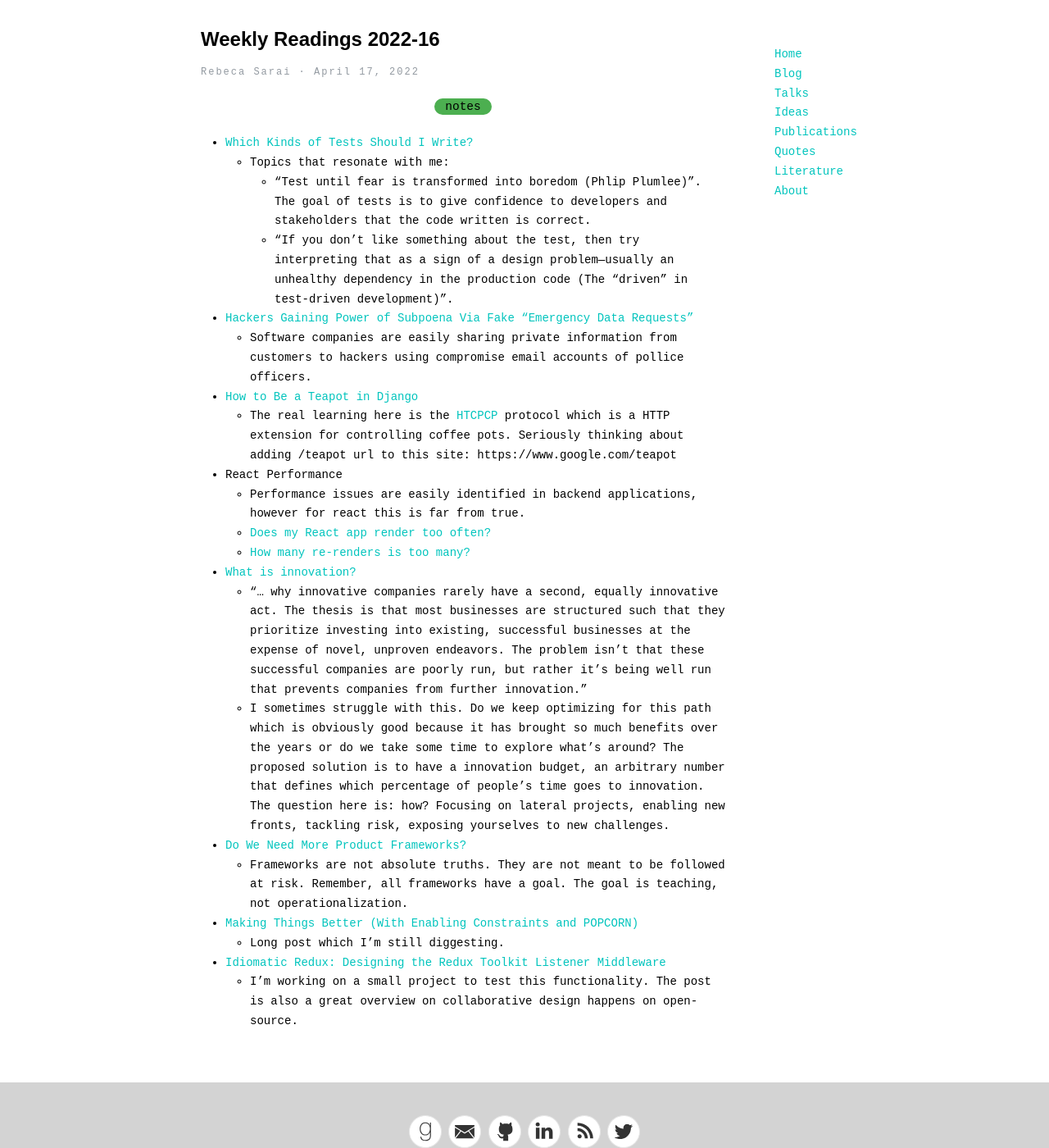
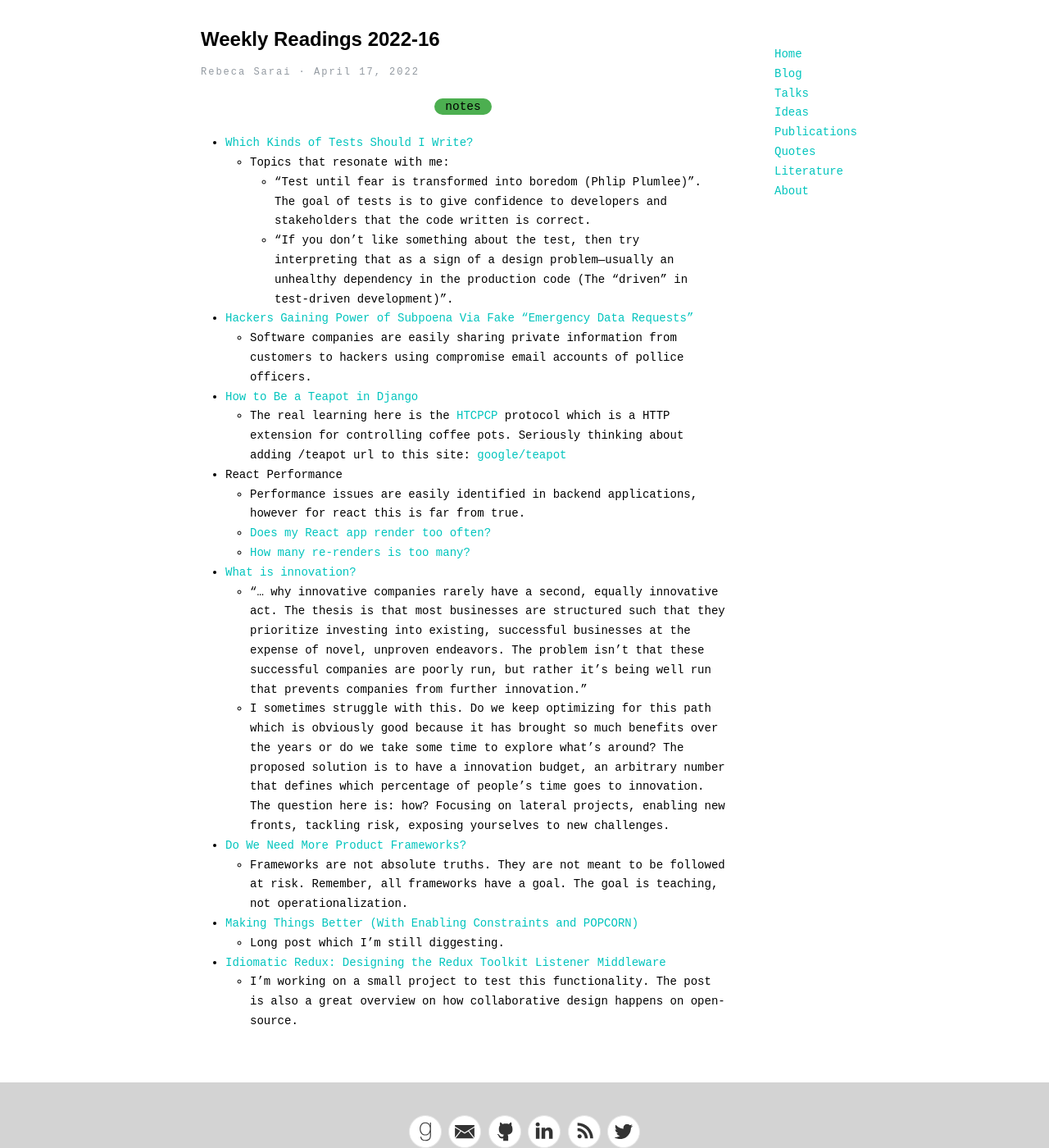
Before and after one commit to rsarai/-rsarai.github.io, a Jekyll site: the page built from _posts/2022-04-17-what-i-read-this-16week.md, in a window 1280 px wide and 1400 px high. Shown: the whole window at 82% size. Built offline with Jekyll 4.4.1, drawn with Linux system fonts in a browser that asks for light colours.

Commit message:
Fix typos

```diff
--- a/_posts/2022-04-17-what-i-read-this-16week.md
+++ b/_posts/2022-04-17-what-i-read-this-16week.md
@@ -26,4 +26,4 @@ last_modified_at:
 - [Making Things Better (With Enabling Constraints and POPCORN)](https://cutlefish.substack.com/p/making-things-better-with-enabling?s=r)
     - Long post which I'm still diggesting.
 - [Idiomatic Redux: Designing the Redux Toolkit Listener Middleware](https://blog.isquaredsoftware.com/2022/03/designing-rtk-listener-middleware/)
-    - I'm working on a small project to test this functionality. The post is also a great overview on collaborative design happens on open-source.
+    - I'm working on a small project to test this functionality. The post is also a great overview on how collaborative design happens on open-source.
```
Also changed, not shown: other parts of _posts/2022-04-17-what-i-read-this-16week.md (+1 -1 lines).
